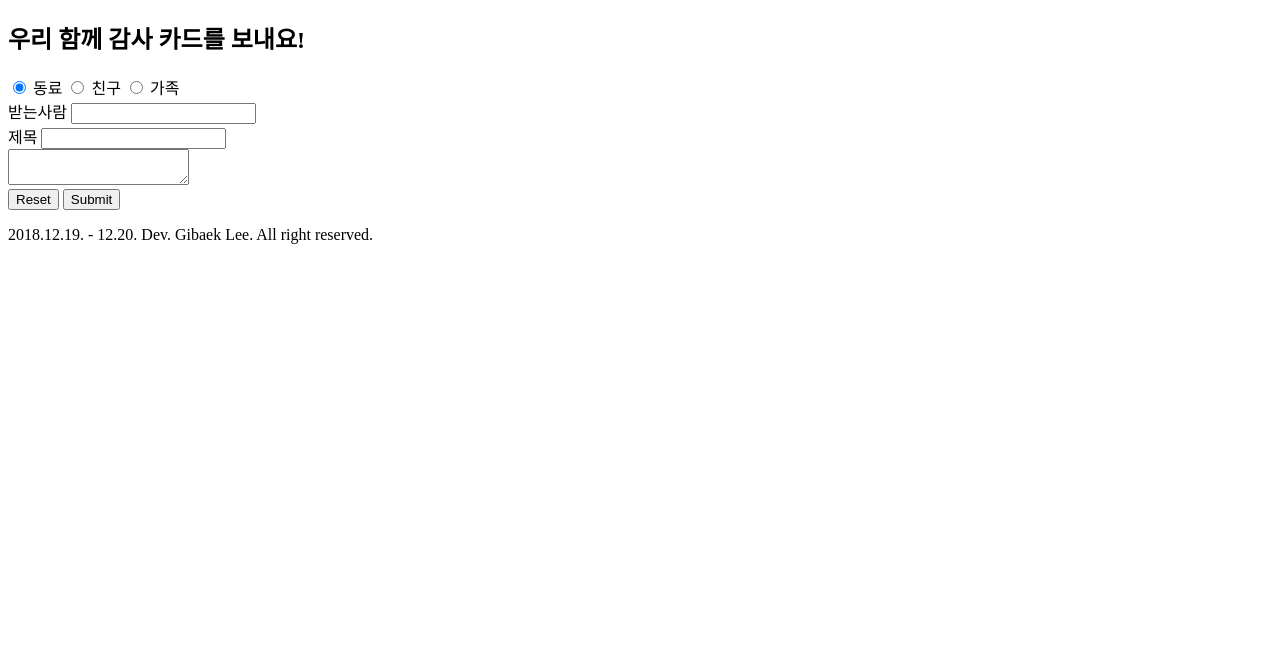
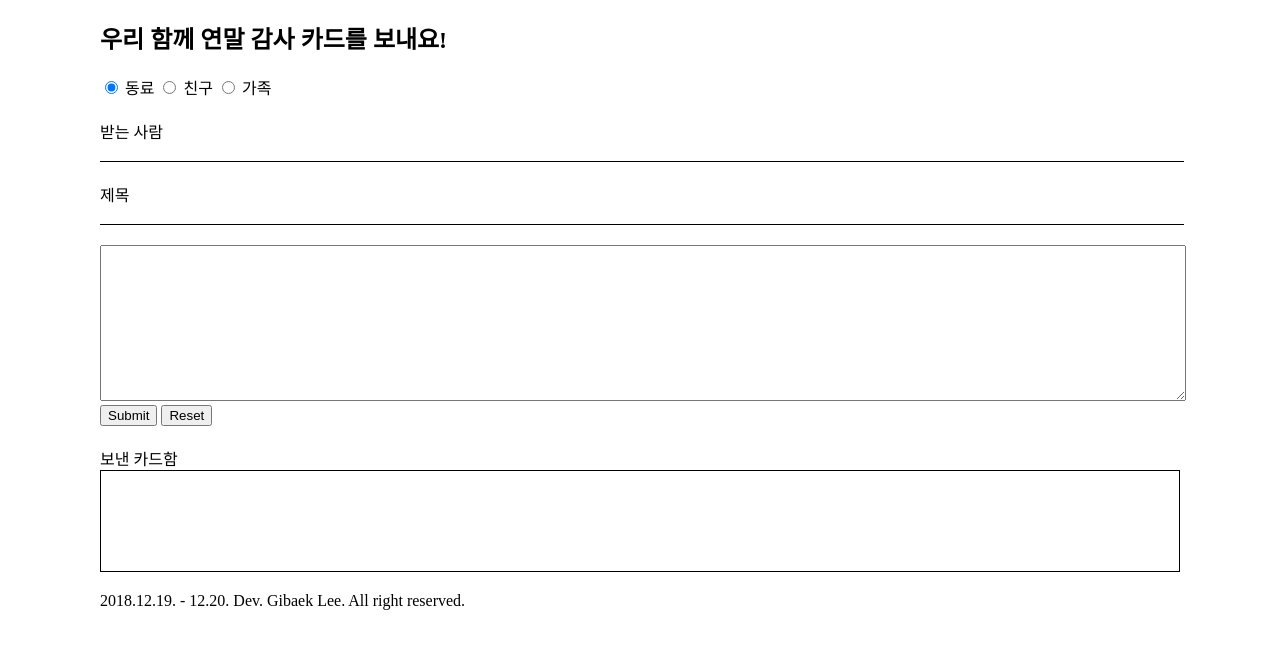
Before and after one commit to gibaek-lee/newYearCard, a plain HTML site: page index.html in a window 1280 px wide. Drawn offline with Linux system fonts and the light colour scheme.

Commit message:
[DONE]minimum css applied

```diff
--- a/css/style.css
+++ b/css/style.css
@@ -1,3 +1,45 @@
-body {
+body header section footer {
   width: 100%;
 }
+
+body {
+  margin-left: 100px;
+  margin-right: 100px;
+}
+
+p {
+  margin: 0;}
+
+input[type=text] {
+  border: none;
+  border-bottom: 1px solid black;
+  width: 100%;
+  margin-bottom: 20px;
+}
+
+textarea {
+  width: 100%;
+  min-height: 150px;
+  resize: vertical;
+}
+
+.category {
+  margin-bottom: 20px;
+}
+
+.sent-box-container {
+  margin-top: 20px;
+}
+
+.sent-box {
+  height: 100px;
+  overflow: auto;
+  border: 1px solid;
+  margin-bottom: 20px;
+}
+
+.sent-box div{
+  height: 20px;
+  margin-bottom: 5px;
+  overflow: hidden;
+}
--- a/index.html
+++ b/index.html
@@ -7,7 +7,7 @@
   </head>
   <body>
     <header>
-      <h2>우리 함께 감사 카드를 보내요!</h2>
+      <h2>우리 함께 연말 감사 카드를 보내요!</h2>
     </header>
     <section>
       <div class="body-mail">
@@ -18,16 +18,18 @@
             <input type="radio" name="category" value="가족"> 가족
           </div>
           <div class="send-info">
-            받는사람 <input type="text" name="desitination"><br>
+            받는 사람 <input type="text" name="desitination"><br>
             제목 <input type="text" name="title"><br>
           </div>
           <div class="main-and-submit">
             <textarea name="comment"></textarea><br>
+            <input type="submit" id="submit">
             <input type="reset">
-            <input type="submit" id="submit">
         </form>
       </div>
-      <div class="sent-box">
+      <div class="sent-box-container">
+        <p id="sent-box-p">보낸 카드함</p>
+        <div class="sent-box"></div>
       </div>
     </section>
     <footer>
--- a/js/sentMail.js
+++ b/js/sentMail.js
@@ -34,15 +34,18 @@ function timeStamp(){
 function createSentMailList(data){
   //create node
   const sentMailNode = document.createElement("div");
+  //create textnode
   const category = document.createTextNode(`분류: ${data.category}  `);
   const desitination = document.createTextNode(`받는사람: ${data.desitination}  `);
   const title = document.createTextNode(`제목: ${data.title}  `);
+  const comment = document.createTextNode(`내용: ${data.comment}  `);
   const time = document.createTextNode(`보낸시간: ${data.time}  `);
   //make one sent mail node via appendchild
   sentMailNode.appendChild(category);
   sentMailNode.appendChild(desitination);
   sentMailNode.appendChild(title);
   sentMailNode.appendChild(time);
+  sentMailNode.appendChild(comment);
   //get sent-box node to append now sent mail node
   const sentBoxNode = document.getElementsByClassName("sent-box");
   //append sent mail node
```
